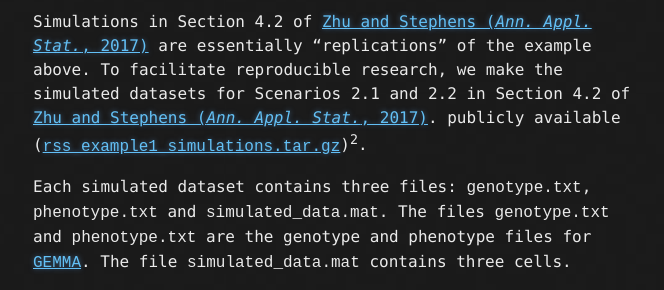
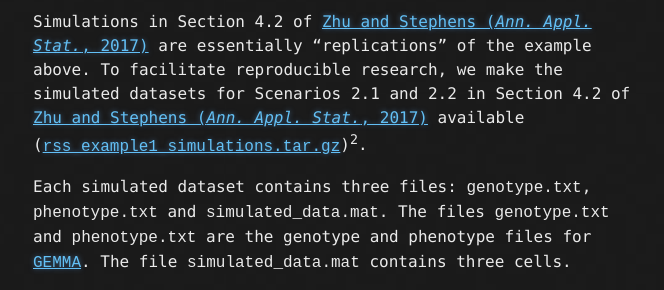
Before and after one commit to stephenslab/rss, a Jekyll site: the page built from docs/Example-1.md, in a window 1280 px wide and 900 px high, scrolled down 3479 px. Shown: the part 152-442 px from the top of the window, without its empty margins (307-971 px from the left). Built offline with Jekyll 4.4.1, drawn with Linux system fonts in a browser that asks for light colours; our own code applies the rules of GitHub Pages for plain Markdown files.

Commit message:
update data link for example1

```diff
--- a/docs/Example-1.md
+++ b/docs/Example-1.md
@@ -29,7 +29,7 @@
 
 **Step 1**.
 Download the simulated single-SNP summary-level data
-[`example1.mat`](https://uchicago.box.com/example1).
+[`example1.mat`](https://projects.rcc.uchicago.edu/mstephens/rss_wiki/example1/).
 Please contact me if you have trouble accessing this file.
 
 The data file `example1.mat` contains the following elements.
@@ -123,8 +123,8 @@
 Simulations in Section 4.2 of [Zhu and Stephens (*Ann. Appl. Stat.*, 2017)][]
 are essentially "replications" of the example above.
 To facilitate reproducible research, we make the simulated datasets
-for Scenarios 2.1 and 2.2 in Section 4.2 of [Zhu and Stephens (*Ann. Appl. Stat.*, 2017)][].
-publicly available ([`rss_example1_simulations.tar.gz`](https://uchicago.box.com/example1))<sup>2</sup>.
+for Scenarios 2.1 and 2.2 in Section 4.2 of [Zhu and Stephens (*Ann. Appl. Stat.*, 2017)][]
+available ([`rss_example1_simulations.tar.gz`](https://projects.rcc.uchicago.edu/mstephens/rss_wiki/example1/readme))<sup>2</sup>.
 
 Each simulated dataset contains three files: `genotype.txt`, `phenotype.txt` and `simulated_data.mat`.
 The files `genotype.txt` and `phenotype.txt` are the genotype and phenotype files for
```
